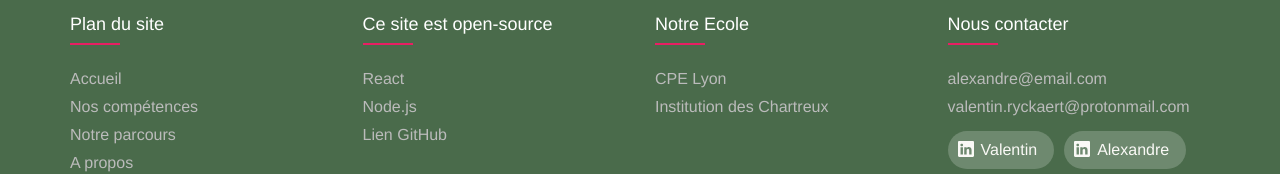
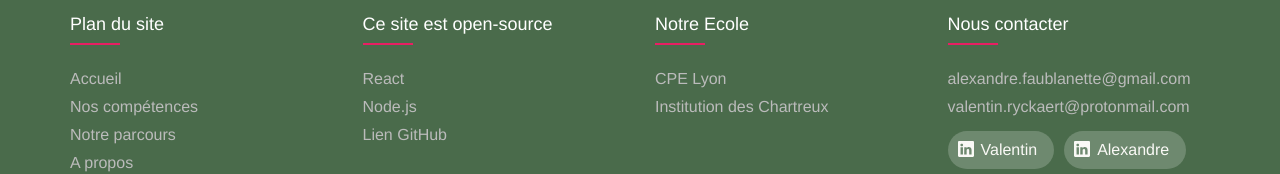
Before and after one commit to killex8569/DonnezNousUnStageOuUneAlternance, a React (Create React App) app: page / in a window 1280 px wide. Shown: the part 2491-2665 px from the top of the page. Built offline with nearby package versions, Linux system fonts and the light colour scheme.

Commit message:
Feat: update footer

```diff
--- a/src/components/Footer/Footer.js
+++ b/src/components/Footer/Footer.js
@@ -18,7 +18,7 @@ const Footer = () => (
                     <ul>
                         <li><a target="_blank" href="https://react.dev/">React</a></li>
                         <li><a target="_blank" href="https://nodejs.org/en">Node.js</a></li>
-                        <li><a target="_blank" href="#">Lien GitHub</a></li>
+                        <li><a target="_blank" href="https://github.com/killex8569/jeveuxunstageouunealternance">Lien GitHub</a></li>
                     </ul>
                 </div>
                 <div class="footer-col">
@@ -31,7 +31,7 @@ const Footer = () => (
                 <div class="footer-col">
                     <h4>Nous contacter</h4>
                     <ul>
-                        <li><a target="_blank" href="mailto:alexandre@email.com">alexandre@email.com</a></li>
+                        <li><a target="_blank" href="mailto:alexandre.faublanette@gmail.com">alexandre.faublanette@gmail.com</a></li>
                         <li><a target="_blank" href="mailto:valentin.ryckaert@protonmail.com">valentin.ryckaert@protonmail.com</a></li>
                     </ul>
                     <div class="social-links">
```
